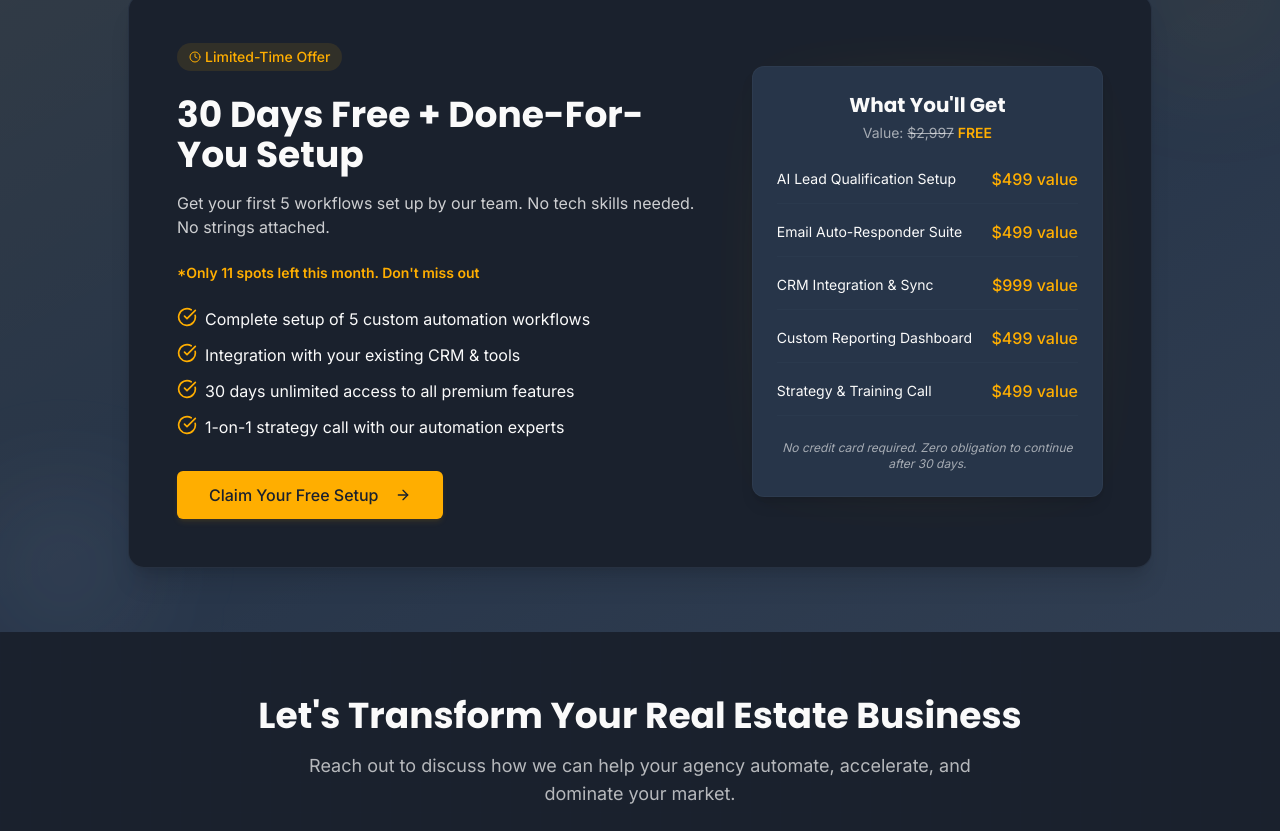
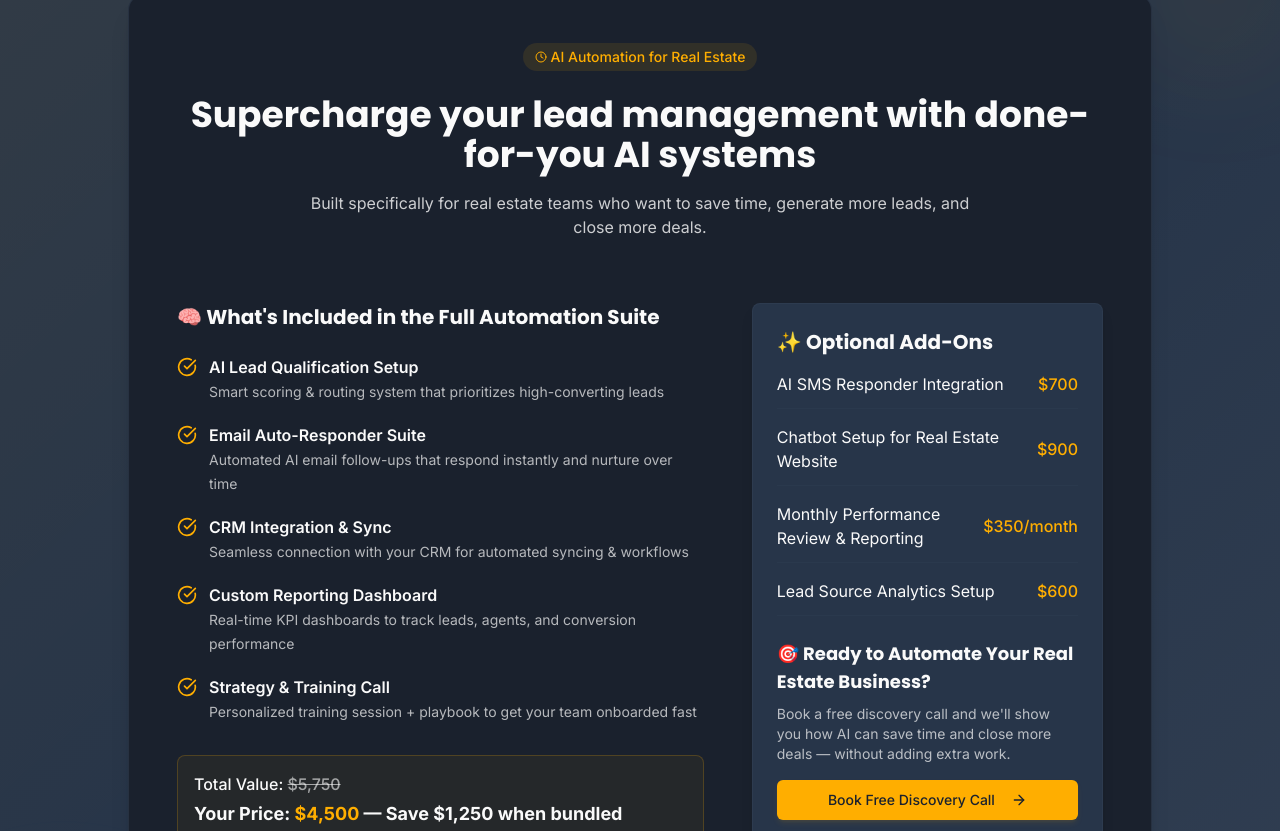
Before and after one commit to AlexKaspe/align-agent-automation-hub, a React (Vite) app: page / in a window 1280 px wide. Shown: the part 3829-4660 px from the top of the page. Built offline with nearby package versions, Linux system fonts and the light colour scheme.

Commit message:
Refactor: Update offer section content
Update the offer section with new content, including a full automation package description, pricing, and optional add-ons.

```diff
--- a/src/components/OfferSection.tsx
+++ b/src/components/OfferSection.tsx
@@ -1,6 +1,7 @@
 
 import { Button } from './ui/button';
 import { Clock, CheckCircle, ArrowRight } from 'lucide-react';
+import { Card, CardContent } from './ui/card';
 
 const OfferSection = () => {
   return (
@@ -12,94 +13,121 @@ const OfferSection = () => {
 
       <div className="container mx-auto px-4 sm:px-6 lg:px-8 relative">
         <div className="bg-background border border-border/50 rounded-2xl p-8 md:p-10 lg:p-12 shadow-xl max-w-5xl mx-auto">
-          <div className="flex flex-col md:flex-row gap-8 md:gap-12 items-center">
-            <div className="md:w-3/5">
+          <div className="flex flex-col gap-8">
+            <div className="text-center">
               <div className="inline-flex items-center rounded-full bg-primary/10 px-3 py-1 text-sm font-medium text-primary mb-6">
                 <Clock className="mr-1 h-3 w-3" />
-                Limited-Time Offer
+                AI Automation for Real Estate
               </div>
 
               <h2 className="text-2xl sm:text-3xl md:text-4xl font-bold mb-4 font-heading">
-                30 Days Free + Done-For-You Setup
+                Supercharge your lead management with done-for-you AI systems
               </h2>
 
-              <p className="text-foreground/80 mb-6">
-                Get your first 5 workflows set up by our team. No tech skills needed. No strings attached.
+              <p className="text-foreground/80 max-w-2xl mx-auto mb-8">
+                Built specifically for real estate teams who want to save time, generate more leads, and close more deals.
               </p>
+            </div>
 
-              <p className="text-sm text-primary font-semibold mb-6">
-                *Only 11 spots left this month. Don't miss out
-              </p>
+            <div className="flex flex-col md:flex-row gap-8 md:gap-12">
+              <div className="md:w-3/5">
+                <h3 className="text-xl font-bold mb-6">🧠 What's Included in the Full Automation Suite</h3>
 
-              <div className="space-y-3 mb-8">
+                <div className="space-y-5 mb-8">
                   <div className="flex items-start">
-                  <CheckCircle className="h-5 w-5 text-primary mr-2 shrink-0" />
-                  <span>Complete setup of 5 custom automation workflows</span>
+                    <CheckCircle className="h-5 w-5 text-primary mr-3 shrink-0 mt-0.5" />
+                    <div>
+                      <span className="font-semibold block">AI Lead Qualification Setup</span>
+                      <span className="text-sm text-foreground/70">Smart scoring & routing system that prioritizes high-converting leads</span>
+                    </div>
                   </div>
                   <div className="flex items-start">
-                  <CheckCircle className="h-5 w-5 text-primary mr-2 shrink-0" />
-                  <span>Integration with your existing CRM & tools</span>
+                    <CheckCircle className="h-5 w-5 text-primary mr-3 shrink-0 mt-0.5" />
+                    <div>
+                      <span className="font-semibold block">Email Auto-Responder Suite</span>
+                      <span className="text-sm text-foreground/70">Automated AI email follow-ups that respond instantly and nurture over time</span>
+                    </div>
                   </div>
                   <div className="flex items-start">
-                  <CheckCircle className="h-5 w-5 text-primary mr-2 shrink-0" />
-                  <span>30 days unlimited access to all premium features</span>
+                    <CheckCircle className="h-5 w-5 text-primary mr-3 shrink-0 mt-0.5" />
+                    <div>
+                      <span className="font-semibold block">CRM Integration & Sync</span>
+                      <span className="text-sm text-foreground/70">Seamless connection with your CRM for automated syncing & workflows</span>
+                    </div>
                   </div>
                   <div className="flex items-start">
-                  <CheckCircle className="h-5 w-5 text-primary mr-2 shrink-0" />
-                  <span>1-on-1 strategy call with our automation experts</span>
+                    <CheckCircle className="h-5 w-5 text-primary mr-3 shrink-0 mt-0.5" />
+                    <div>
+                      <span className="font-semibold block">Custom Reporting Dashboard</span>
+                      <span className="text-sm text-foreground/70">Real-time KPI dashboards to track leads, agents, and conversion performance</span>
+                    </div>
+                  </div>
+                  <div className="flex items-start">
+                    <CheckCircle className="h-5 w-5 text-primary mr-3 shrink-0 mt-0.5" />
+                    <div>
+                      <span className="font-semibold block">Strategy & Training Call</span>
+                      <span className="text-sm text-foreground/70">Personalized training session + playbook to get your team onboarded fast</span>
+                    </div>
                   </div>
                 </div>
 
+                <div className="bg-primary/5 border border-primary/20 rounded-lg p-4 mb-8">
+                  <div className="flex flex-wrap gap-4 justify-between items-center">
+                    <div>
+                      <p className="font-medium mb-1">Total Value: <span className="line-through text-foreground/60">$5,750</span></p>
+                      <p className="text-lg font-bold">Your Price: <span className="text-primary">$4,500</span> — Save $1,250 when bundled</p>
+                    </div>
                     <Button
                       size="lg"
-                className="font-medium w-full sm:w-auto"
+                      className="font-medium"
                       onClick={() => document.getElementById('contact')?.scrollIntoView({ behavior: 'smooth' })}
                     >
-                Claim Your Free Setup
+                      Book Discovery Call
                       <ArrowRight className="ml-2 h-4 w-4" />
                     </Button>
                   </div>
-
-            <div className="md:w-2/5">
-              <div className="relative">
-                <div className="absolute inset-0 bg-gradient-radial from-primary/20 to-transparent opacity-70 blur-xl"></div>
-                <div className="relative bg-card border border-border/50 rounded-xl p-6 shadow-lg">
-                  <div className="text-center mb-6">
-                    <h3 className="text-xl font-bold mb-1">What You'll Get</h3>
-                    <p className="text-sm text-foreground/60">
-                      Value: <span className="line-through">$2,997</span> <span className="text-primary font-semibold">FREE</span>
-                    </p>
-                  </div>
-
-                  <div className="space-y-4">
-                    <div className="flex items-center justify-between pb-3 border-b border-border/30">
-                      <span className="text-sm">AI Lead Qualification Setup</span>
-                      <span className="text-primary font-medium">$499 value</span>
-                    </div>
-                    <div className="flex items-center justify-between pb-3 border-b border-border/30">
-                      <span className="text-sm">Email Auto-Responder Suite</span>
-                      <span className="text-primary font-medium">$499 value</span>
-                    </div>
-                    <div className="flex items-center justify-between pb-3 border-b border-border/30">
-                      <span className="text-sm">CRM Integration & Sync</span>
-                      <span className="text-primary font-medium">$999 value</span>
-                    </div>
-                    <div className="flex items-center justify-between pb-3 border-b border-border/30">
-                      <span className="text-sm">Custom Reporting Dashboard</span>
-                      <span className="text-primary font-medium">$499 value</span>
-                    </div>
-                    <div className="flex items-center justify-between pb-3 border-b border-border/30">
-                      <span className="text-sm">Strategy & Training Call</span>
-                      <span className="text-primary font-medium">$499 value</span>
                 </div>
               </div>
 
-                  <div className="mt-4 pt-2">
-                    <p className="text-xs text-foreground/60 italic text-center">
-                      No credit card required. Zero obligation to continue after 30 days.
-                    </p>
+              <div className="md:w-2/5">
+                <Card className="shadow-lg border border-border/50">
+                  <CardContent className="pt-6">
+                    <h3 className="text-xl font-bold mb-4">✨ Optional Add-Ons</h3>
+
+                    <div className="space-y-4 mb-6">
+                      <div className="flex items-center justify-between pb-3 border-b border-border/30">
+                        <span>AI SMS Responder Integration</span>
+                        <span className="text-primary font-medium">$700</span>
+                      </div>
+                      <div className="flex items-center justify-between pb-3 border-b border-border/30">
+                        <span>Chatbot Setup for Real Estate Website</span>
+                        <span className="text-primary font-medium">$900</span>
+                      </div>
+                      <div className="flex items-center justify-between pb-3 border-b border-border/30">
+                        <span>Monthly Performance Review & Reporting</span>
+                        <span className="text-primary font-medium">$350/month</span>
+                      </div>
+                      <div className="flex items-center justify-between pb-3 border-b border-border/30">
+                        <span>Lead Source Analytics Setup</span>
+                        <span className="text-primary font-medium">$600</span>
                       </div>
                     </div>
+
+                    <div className="mt-6">
+                      <h4 className="font-bold text-lg mb-2">🎯 Ready to Automate Your Real Estate Business?</h4>
+                      <p className="text-sm text-foreground/70 mb-4">
+                        Book a free discovery call and we'll show you how AI can save time and close more deals — without adding extra work.
+                      </p>
+                      <Button
+                        className="w-full"
+                        onClick={() => document.getElementById('contact')?.scrollIntoView({ behavior: 'smooth' })}
+                      >
+                        Book Free Discovery Call
+                        <ArrowRight className="ml-2 h-4 w-4" />
+                      </Button>
+                    </div>
+                  </CardContent>
+                </Card>
               </div>
             </div>
           </div>
```
Lines whose indentation alone changed are shown as unchanged.
